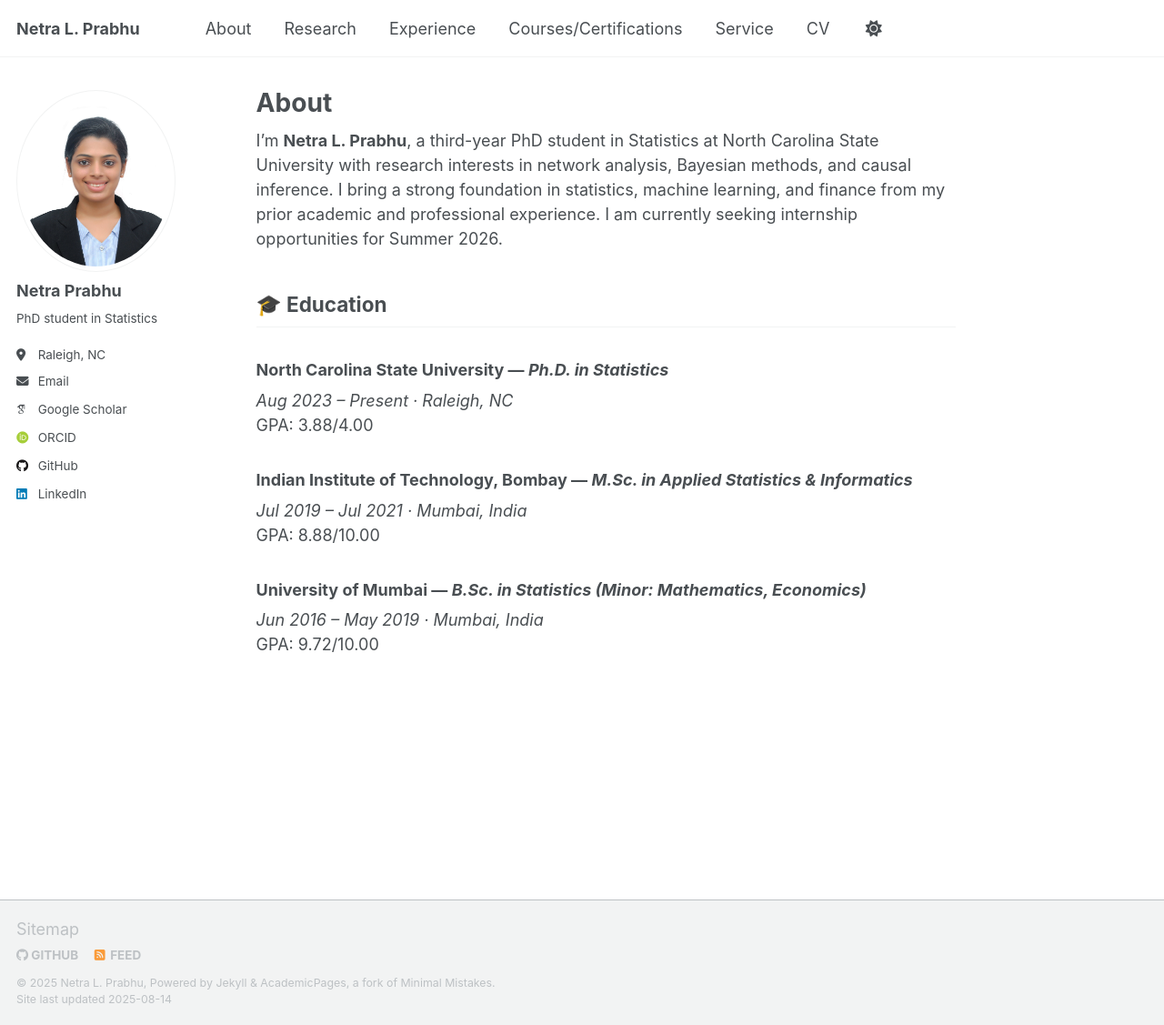
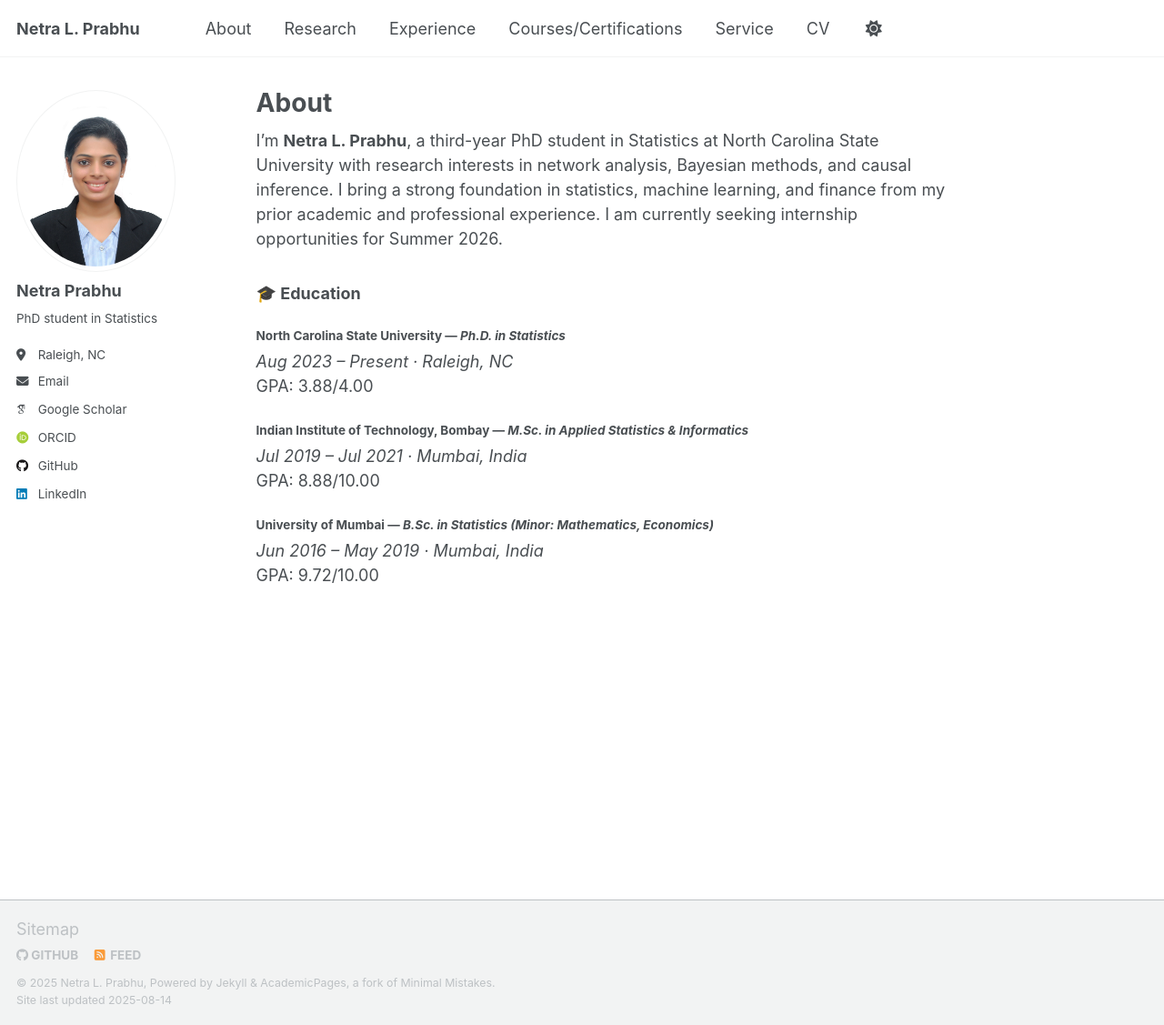
Before and after one commit to netra-prabhu/netra-prabhu.github.io, a Jekyll site: the page built from _pages/about.md, in a window 1280 px wide and 1127 px high. Shown: the whole window at 91% size. Built offline with Jekyll 4.4.1, drawn with Linux system fonts in a browser that asks for light colours; some web fonts are replaced; a script that is not in the unit is left out.

```diff
--- a/_pages/about.md
+++ b/_pages/about.md
@@ -8,16 +8,16 @@ I’m **Netra L. Prabhu**, a third-year PhD student in Statistics at North Carol
 
 
 
-## 🎓 Education
+### 🎓 Education
 
-### North Carolina State University — *Ph.D. in Statistics*
+#### North Carolina State University — *Ph.D. in Statistics*
 *Aug 2023 – Present · Raleigh, NC*
 GPA: 3.88/4.00
 
-### Indian Institute of Technology, Bombay — *M.Sc. in Applied Statistics & Informatics*
+#### Indian Institute of Technology, Bombay — *M.Sc. in Applied Statistics & Informatics*
 *Jul 2019 – Jul 2021 · Mumbai, India*
 GPA: 8.88/10.00
 
-### University of Mumbai — *B.Sc. in Statistics (Minor: Mathematics, Economics)*
+#### University of Mumbai — *B.Sc. in Statistics (Minor: Mathematics, Economics)*
 *Jun 2016 – May 2019 · Mumbai, India*
 GPA: 9.72/10.00
```
